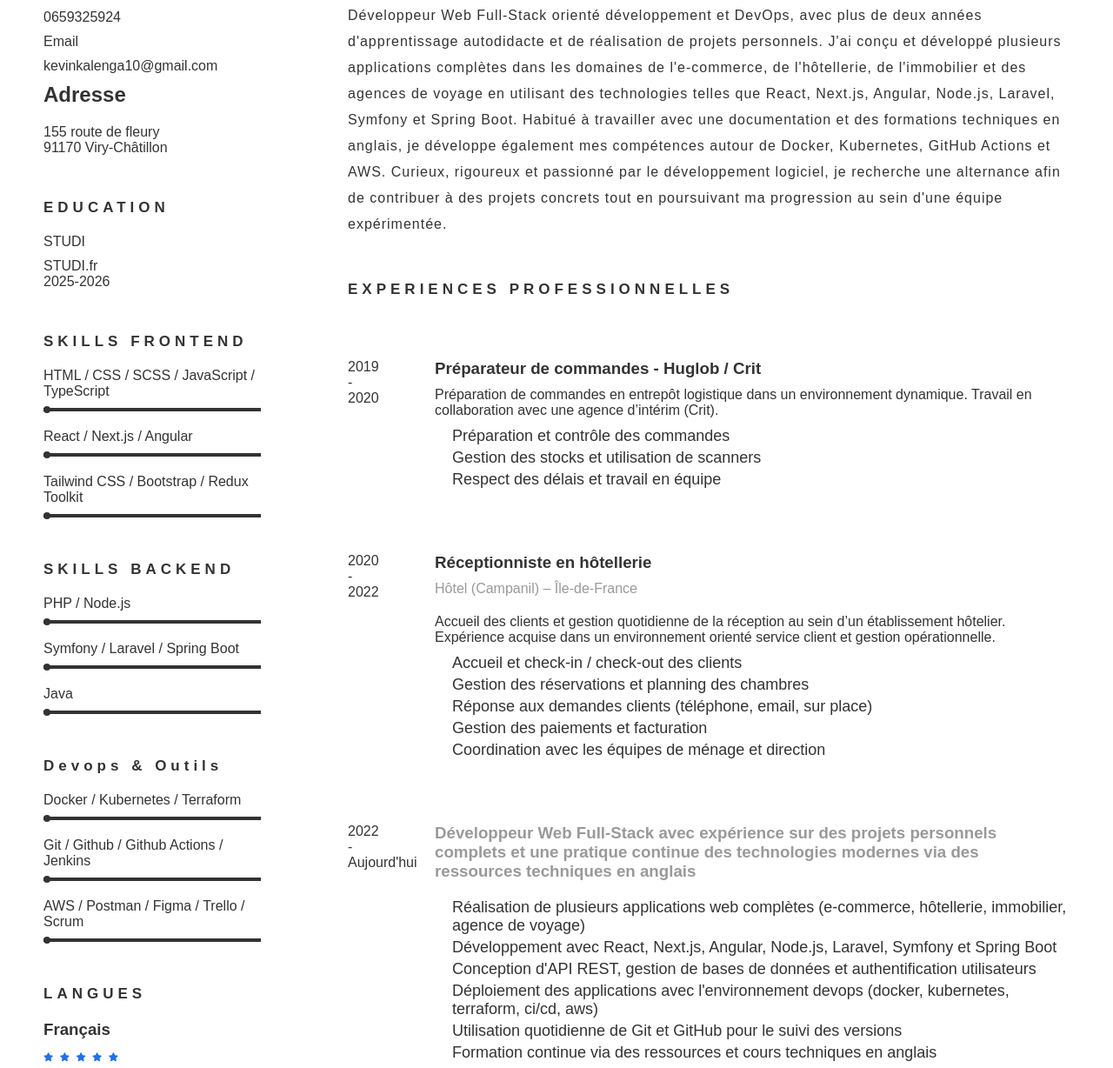
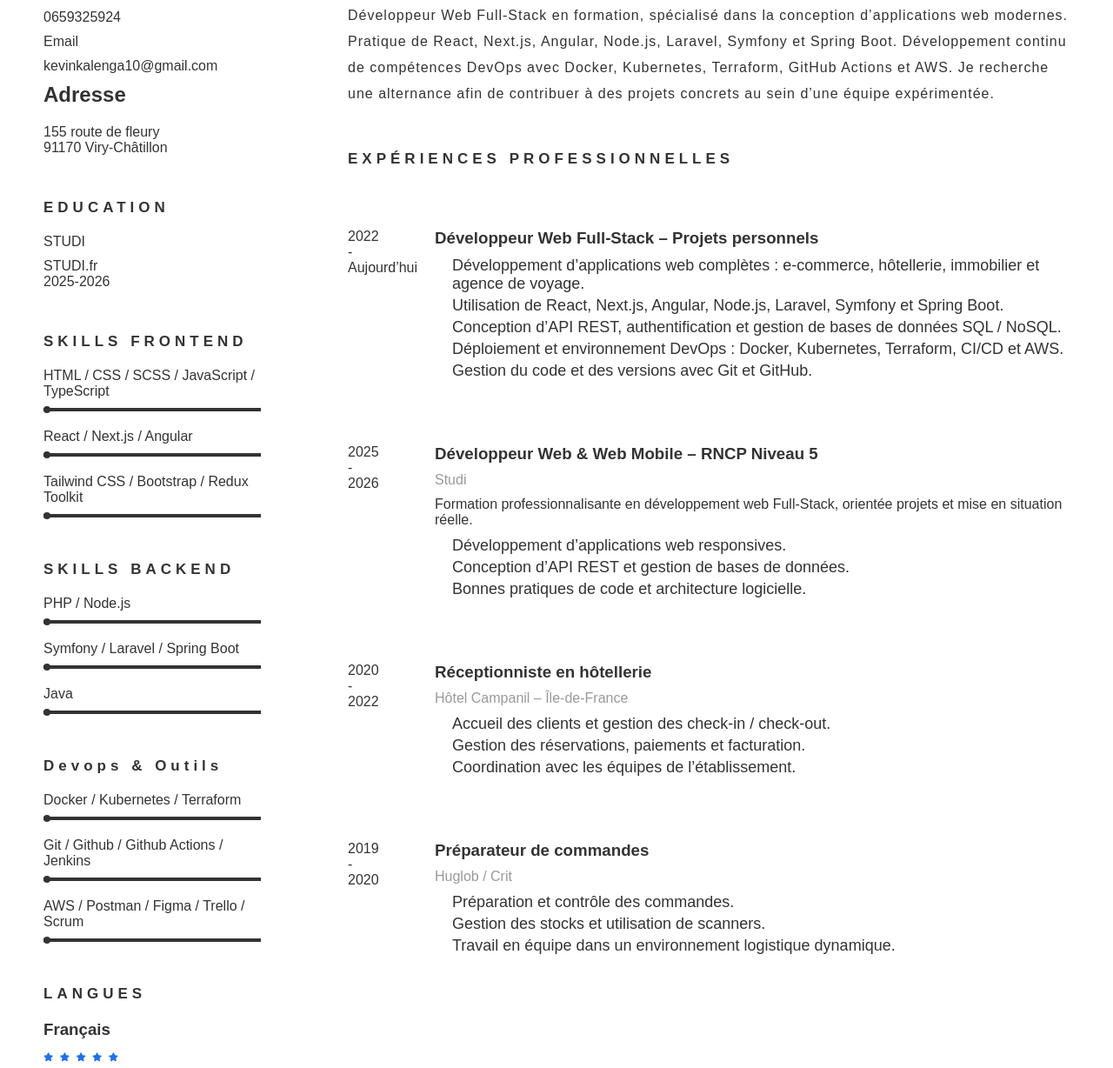
Before and after one commit to kevinkalenga/CV_Kevin, a website: page index.html in a window 1280 px wide. Shown: the part 387-1615 px from the top of the page at 87% size. Drawn offline with Linux system fonts and the light colour scheme; a web font is replaced by a local one.

Commit message:
index.html modified

```diff
--- a/index.html
+++ b/index.html
@@ -152,156 +152,199 @@
               </div>
             </div>
         </aside>
+
 <main>
-           <h2 class='title-small'>PROFIL PROFESSIONNEL</h2>
-           <p class="mb-5">
 
-                Développeur Web Full-Stack orienté développement et DevOps,
-                 avec plus de deux années d'apprentissage autodidacte et de réalisation
-                  de projets personnels. J'ai conçu et développé plusieurs
-                  applications complètes dans les domaines de l'e-commerce,
-                   de l'hôtellerie, de l'immobilier et des agences de voyage en
-                   utilisant des technologies telles que React, Next.js, Angular,
-                    Node.js, Laravel, Symfony et Spring Boot. Habitué à travailler
-                    avec une documentation et des formations techniques en anglais,
-                     je développe également mes compétences autour de Docker, Kubernetes,
-                      GitHub Actions et AWS. Curieux, rigoureux et passionné par le
-                      développement logiciel, je recherche une alternance afin de contribuer à
-                      des projets concrets tout en poursuivant ma progression au sein d'une
-                      équipe expérimentée.
+  <h2 class="title-small">PROFIL PROFESSIONNEL</h2>
+
+  <p>
+    Développeur Web Full-Stack en formation, spécialisé dans la conception
+    d’applications web modernes. Pratique de React, Next.js, Angular, Node.js,
+    Laravel, Symfony et Spring Boot. Développement continu de compétences DevOps
+    avec Docker, Kubernetes, Terraform, GitHub Actions et AWS. Je recherche une
+    alternance afin de contribuer à des projets concrets au sein d’une équipe
+    expérimentée.
+  </p>
 
 
-           </p>
-           <h2 class='title-small'>EXPERIENCES PROFESSIONNELLES</h2>
+  <h2 class="title-small">EXPÉRIENCES PROFESSIONNELLES</h2>
 
+
+  <!-- 2022 - Aujourd'hui -->
   <div class="experience">
+
     <div class="timeline">
       <p>
-                  2019 <br /> - <br />
+        2022<br />
+        -<br />
+        Aujourd’hui
+      </p>
+    </div>
+
+    <div class="content">
+
+      <h3>
+        Développeur Web Full-Stack – Projets personnels
+      </h3>
+
+      <ul>
+        <li>
+          Développement d’applications web complètes : e-commerce,
+          hôtellerie, immobilier et agence de voyage.
+        </li>
+
+        <li>
+          Utilisation de React, Next.js, Angular, Node.js, Laravel,
+          Symfony et Spring Boot.
+        </li>
+
+        <li>
+          Conception d’API REST, authentification et gestion de bases
+          de données SQL / NoSQL.
+        </li>
+
+        <li>
+          Déploiement et environnement DevOps : Docker, Kubernetes,
+          Terraform, CI/CD et AWS.
+        </li>
+
+        <li>
+          Gestion du code et des versions avec Git et GitHub.
+        </li>
+      </ul>
+
+    </div>
+
+  </div>
+
+
+  <!-- 2025 - 2026 -->
+  <div class="experience">
+
+    <div class="timeline">
+      <p>
+        2025<br />
+        -<br />
+        2026
+      </p>
+    </div>
+
+    <div class="content">
+
+      <h3>
+        Développeur Web & Web Mobile – RNCP Niveau 5
+      </h3>
+
+      <p class="text-hint">
+        Studi
+      </p>
+
+      <p>
+        Formation professionnalisante en développement web Full-Stack,
+        orientée projets et mise en situation réelle.
+      </p>
+
+      <ul>
+        <li>
+          Développement d’applications web responsives.
+        </li>
+
+        <li>
+          Conception d’API REST et gestion de bases de données.
+        </li>
+
+        <li>
+          Bonnes pratiques de code et architecture logicielle.
+        </li>
+      </ul>
+
+    </div>
+
+  </div>
+
+
+  <!-- 2020 - 2022 -->
+  <div class="experience">
+
+    <div class="timeline">
+      <p>
+        2020<br />
+        -<br />
+        2022
+      </p>
+    </div>
+
+    <div class="content">
+
+      <h3>
+        Réceptionniste en hôtellerie
+      </h3>
+
+      <p class="text-hint">
+        Hôtel Campanil – Île-de-France
+      </p>
+
+      <ul>
+        <li>
+          Accueil des clients et gestion des check-in / check-out.
+        </li>
+
+        <li>
+          Gestion des réservations, paiements et facturation.
+        </li>
+
+        <li>
+          Coordination avec les équipes de l’établissement.
+        </li>
+      </ul>
+
+    </div>
+
+  </div>
+
+
+  <!-- 2019 - 2020 -->
+  <div class="experience">
+
+    <div class="timeline">
+      <p>
+        2019<br />
+        -<br />
         2020
       </p>
     </div>
 
     <div class="content">
-                <h3>Préparateur de commandes - Huglob / Crit</h3>
 
+      <h3>
+        Préparateur de commandes
+      </h3>
 
-                <p>
-                    Préparation de commandes en entrepôt logistique dans un environnement dynamique.
-                    Travail en collaboration avec une agence d’intérim (Crit).
+      <p class="text-hint">
+        Huglob / Crit
       </p>
 
       <ul>
-                  <li>Préparation et contrôle des commandes</li>
-                  <li>Gestion des stocks et utilisation de scanners</li>
-                  <li>Respect des délais et travail en équipe</li>
+        <li>
+          Préparation et contrôle des commandes.
+        </li>
 
-                </ul>
-              </div>
-            </div>
+        <li>
+          Gestion des stocks et utilisation de scanners.
+        </li>
 
-
-             <div class="experience">
-              <div class="timeline">
-                <p>
-                  2020 <br /> - <br />
-                  2022
-                </p>
-              </div>
-
-              <div class="content">
-                <h3>Réceptionniste en hôtellerie</h3>
-                <p class="text-hint mb-2">
-                  Hôtel (Campanil) – Île-de-France
-                </p>
-
-                <p>
-                    Accueil des clients et gestion quotidienne de la réception au sein d’un établissement hôtelier.
-                    Expérience acquise dans un environnement orienté service client et gestion opérationnelle.
-                </p>
-
-                <ul>
-                  <li>Accueil et check-in / check-out des clients</li>
-                  <li>Gestion des réservations et planning des chambres</li>
-                  <li>Réponse aux demandes clients (téléphone, email, sur place)</li>
-                  <li>Gestion des paiements et facturation</li>
-                  <li>Coordination avec les équipes de ménage et direction</li>
-                </ul>
-              </div>
-            </div>
-
-           <div class="experience">
-              <div class="timeline">
-                 <p>
-                   2022 <br /> - <br />
-                   Aujourd'hui
-                 </p>
-              </div>
-              <div class="content">
-
-                 <h3 class="text-hint mb-2">
-                   Développeur Web Full-Stack avec expérience sur des projets personnels
-                   complets et une pratique continue des technologies modernes via
-                   des ressources techniques en anglais
-                 </h3>
-
-                 <ul>
         <li>
-                     Réalisation de plusieurs applications web complètes (e-commerce, hôtellerie, immobilier, agence de voyage)
-                   </li>
-                   <li>
-                     Développement avec React, Next.js, Angular, Node.js, Laravel, Symfony et Spring Boot
-                   </li>
-                   <li>
-                      Conception d'API REST, gestion de bases de données et authentification utilisateurs
-                   </li>
-                   <li>
-                       Déploiement des applications avec l'environnement devops (docker, kubernetes, terraform, ci/cd, aws)
-                   </li>
-                   <li>
-                      Utilisation quotidienne de Git et GitHub pour le suivi des versions
-                   </li>
-                    <li>
-                       Formation continue via des ressources et cours techniques en anglais
+          Travail en équipe dans un environnement logistique dynamique.
         </li>
       </ul>
+
     </div>
 
   </div>
 
-            <div class="experience">
-              <div class="timeline">
-                <p>
-                  2025 <br /> - <br />
-                  2026
-                </p>
-              </div>
-
-              <div class="content">
-                <h3>Développeur Web & Web Mobile (RNCP Niveau 5)</h3>
-
-                <p class="text-hint mb-2">
-                  Studi
-                </p>
-
-                <p>
-                  Formation professionnalisante en développement web full-stack
-                  axée sur la création d’applications modernes et performantes.
-                  Acquisition des compétences frontend, backend et bases de données,
-                  avec une forte orientation projets et mise en situation réelle.
-                </p>
-
-                <ul>
-                  <li>Développement d’applications web complètes et responsives</li>
-                  <li>Conception et intégration d’API REST sécurisées</li>
-                  <li>Gestion de bases de données SQL et NoSQL</li>
-                  <li>Application des bonnes pratiques de code et d’architecture logicielle</li>
-                </ul>
-              </div>
-            </div>
+</main>
 
 
-          </main>
 
       </div>
 </body>
```
Also changed, not shown: tmp.txt (added, +150 -0 lines). Lines whose indentation alone changed are shown as unchanged.
